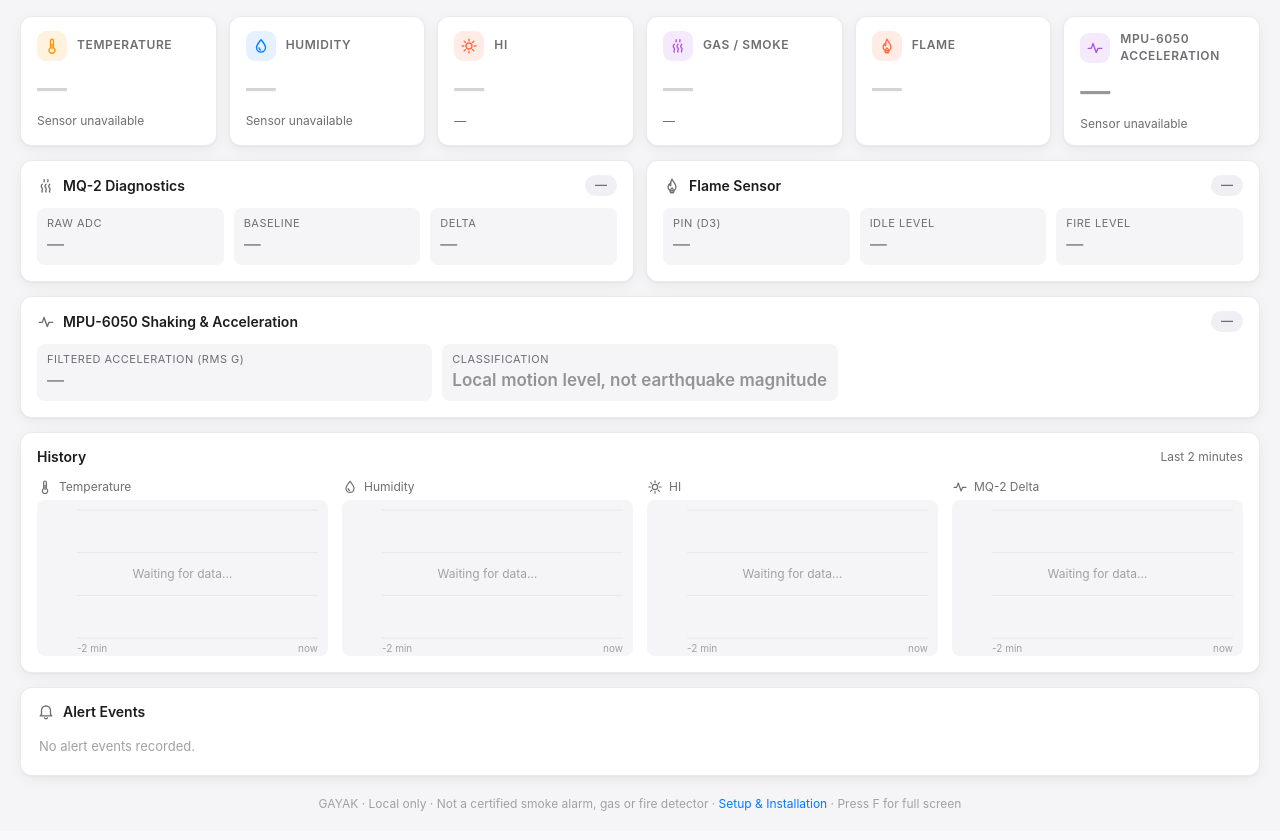
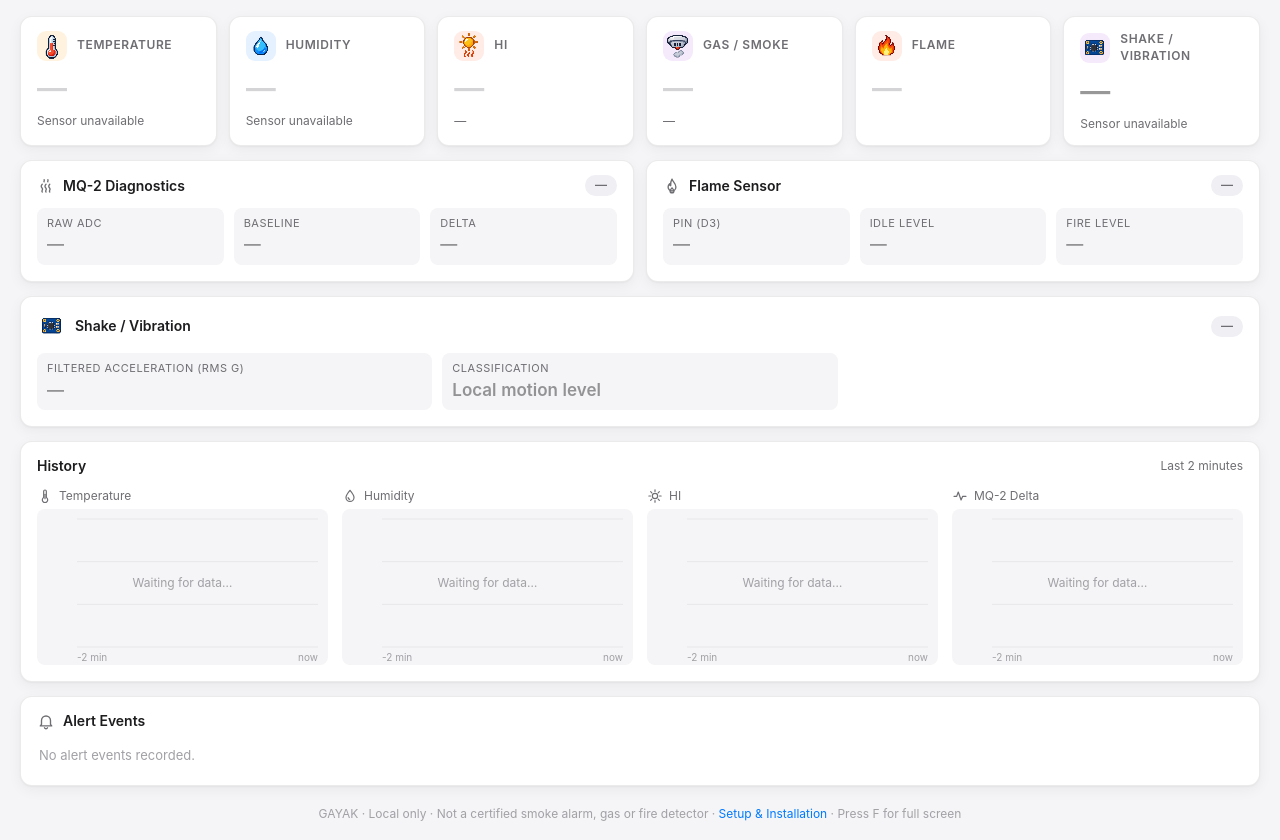
Before and after one commit to itzRealEzra/GAYAK-Early-Warning-System, a Flask app: page / in a window 1280 px wide. Shown: the part 48-888 px from the top of the page. Before the commit the page ends 859 px from the top, so only its background shows below. Run offline with Flask 3, Linux system fonts and the light colour scheme; data that the repository does not hold is empty.

Commit message:
Rename MPU dashboard label to shake and vibration

```diff
--- a/templates/index.html
+++ b/templates/index.html
@@ -104,32 +104,32 @@
     <!-- Reading cards -->
     <section class="cards">
       <article class="card card--temp" id="cardTemp">
-        <div class="card-head"><span class="card-icon"><svg class="icon" aria-hidden="true"><use href="#i-thermometer"/></svg></span><span class="card-title">Temperature</span></div>
+        <div class="card-head"><span class="card-icon"><span class="sensor-sprite" aria-hidden="true"></span></span><span class="card-title">Temperature</span></div>
         <div class="card-value" id="valTemp">&#8212;</div>
         <div class="card-meta" id="metaTemp">Sensor unavailable</div>
       </article>
       <article class="card card--hum" id="cardHum">
-        <div class="card-head"><span class="card-icon"><svg class="icon" aria-hidden="true"><use href="#i-droplet"/></svg></span><span class="card-title">Humidity</span></div>
+        <div class="card-head"><span class="card-icon"><span class="sensor-sprite sensor-sprite--humidity" aria-hidden="true"></span></span><span class="card-title">Humidity</span></div>
         <div class="card-value" id="valHum">&#8212;</div>
         <div class="card-meta" id="metaHum">Sensor unavailable</div>
       </article>
       <article class="card card--hi" id="cardHi">
-        <div class="card-head"><span class="card-icon"><svg class="icon" aria-hidden="true"><use href="#i-sun"/></svg></span><span class="card-title" title="Heat Index">HI</span></div>
+        <div class="card-head"><span class="card-icon"><span class="sensor-sprite sensor-sprite--heat" aria-hidden="true"></span></span><span class="card-title" title="Heat Index">HI</span></div>
         <div class="card-value" id="valHi">&#8212;</div>
         <div class="card-meta" id="metaHi">&#8212;</div>
       </article>
       <article class="card card--gas" id="cardGas">
-        <div class="card-head"><span class="card-icon"><svg class="icon" aria-hidden="true"><use href="#i-smoke"/></svg></span><span class="card-title">Gas / Smoke</span></div>
+        <div class="card-head"><span class="card-icon"><span class="sensor-sprite sensor-sprite--gas" aria-hidden="true"></span></span><span class="card-title">Gas / Smoke</span></div>
         <div class="card-value" id="valGas">&#8212;</div>
         <div class="card-meta" id="metaGas">&#8212;</div>
       </article>
       <article class="card card--fire" id="cardFire">
-        <div class="card-head"><span class="card-icon"><svg class="icon" aria-hidden="true"><use href="#i-flame"/></svg></span><span class="card-title">Flame</span></div>
+        <div class="card-head"><span class="card-icon"><span class="sensor-sprite sensor-sprite--flame" aria-hidden="true"></span></span><span class="card-title">Flame</span></div>
         <div class="card-value" id="valFire">&#8212;</div>
         <div class="card-meta" id="metaFire">&#8212;</div>
       </article>
       <article class="card card--quake" id="cardQuake">
-        <div class="card-head"><span class="card-icon"><svg class="icon" aria-hidden="true"><use href="#i-pulse"/></svg></span><span class="card-title">MPU-6050 Acceleration</span></div>
+        <div class="card-head"><span class="card-icon"><span class="sensor-sprite sensor-sprite--shake" aria-hidden="true"></span></span><span class="card-title">Shake / Vibration</span></div>
         <div class="card-value" id="valQuake">—</div>
         <div class="card-meta" id="metaQuake">Sensor unavailable</div>
       </article>
@@ -162,8 +162,8 @@
     </section>
 
     <section class="panel">
-      <div class="panel-head"><h2><svg class="icon" aria-hidden="true"><use href="#i-pulse"/></svg>MPU-6050 Shaking &amp; Acceleration</h2><span id="mpuPill" class="pill">—</span></div>
-      <dl class="stats"><div><dt>Filtered acceleration (RMS g)</dt><dd id="mpuRms">—</dd></div><div><dt>Classification</dt><dd>Local motion level, not earthquake magnitude</dd></div></dl>
+      <div class="panel-head"><h2><span class="sensor-sprite sensor-sprite--shake" aria-hidden="true"></span>Shake / Vibration</h2><span id="mpuPill" class="pill">—</span></div>
+      <dl class="stats"><div><dt>Filtered acceleration (RMS g)</dt><dd id="mpuRms">—</dd></div><div><dt>Classification</dt><dd>Local motion level</dd></div></dl>
     </section>
 
     <!-- Charts -->
```
